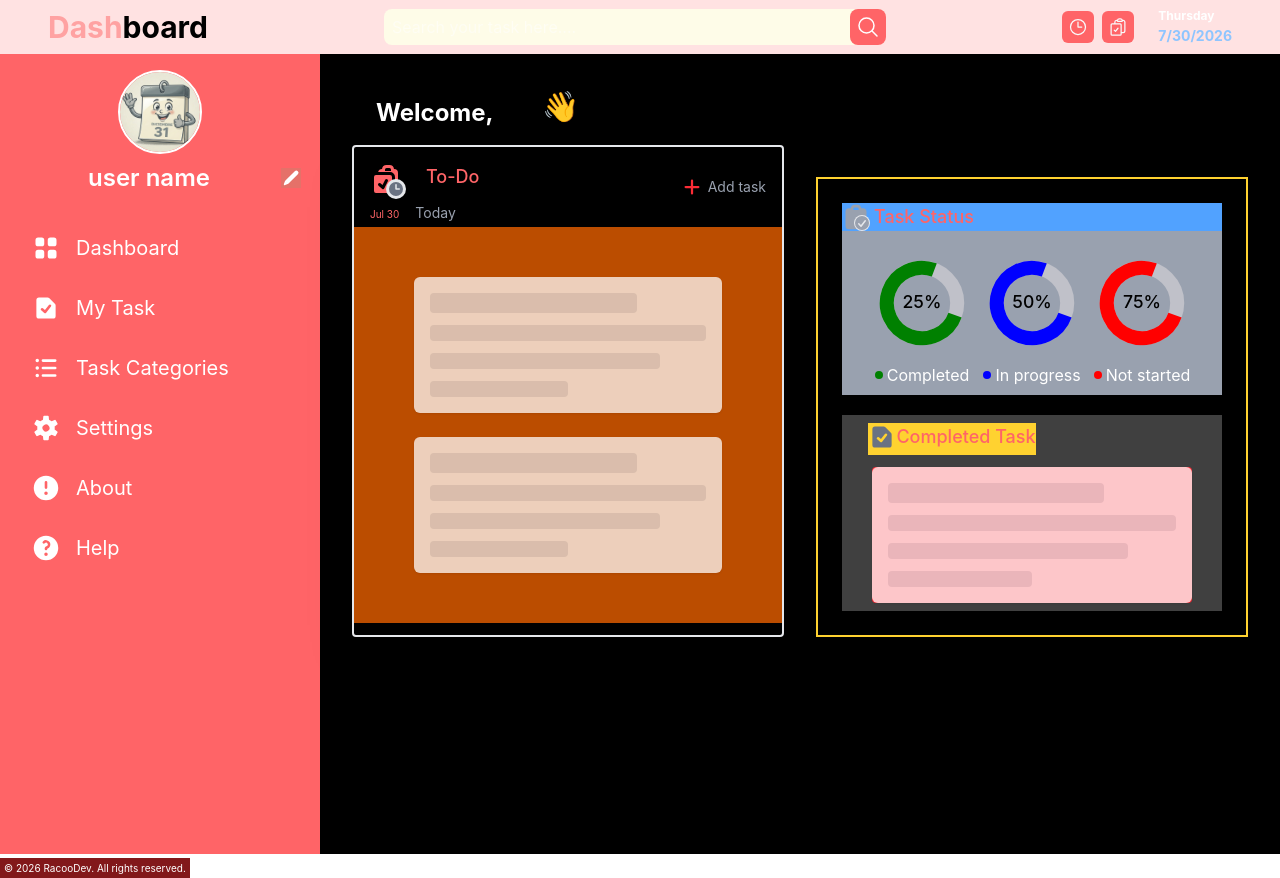
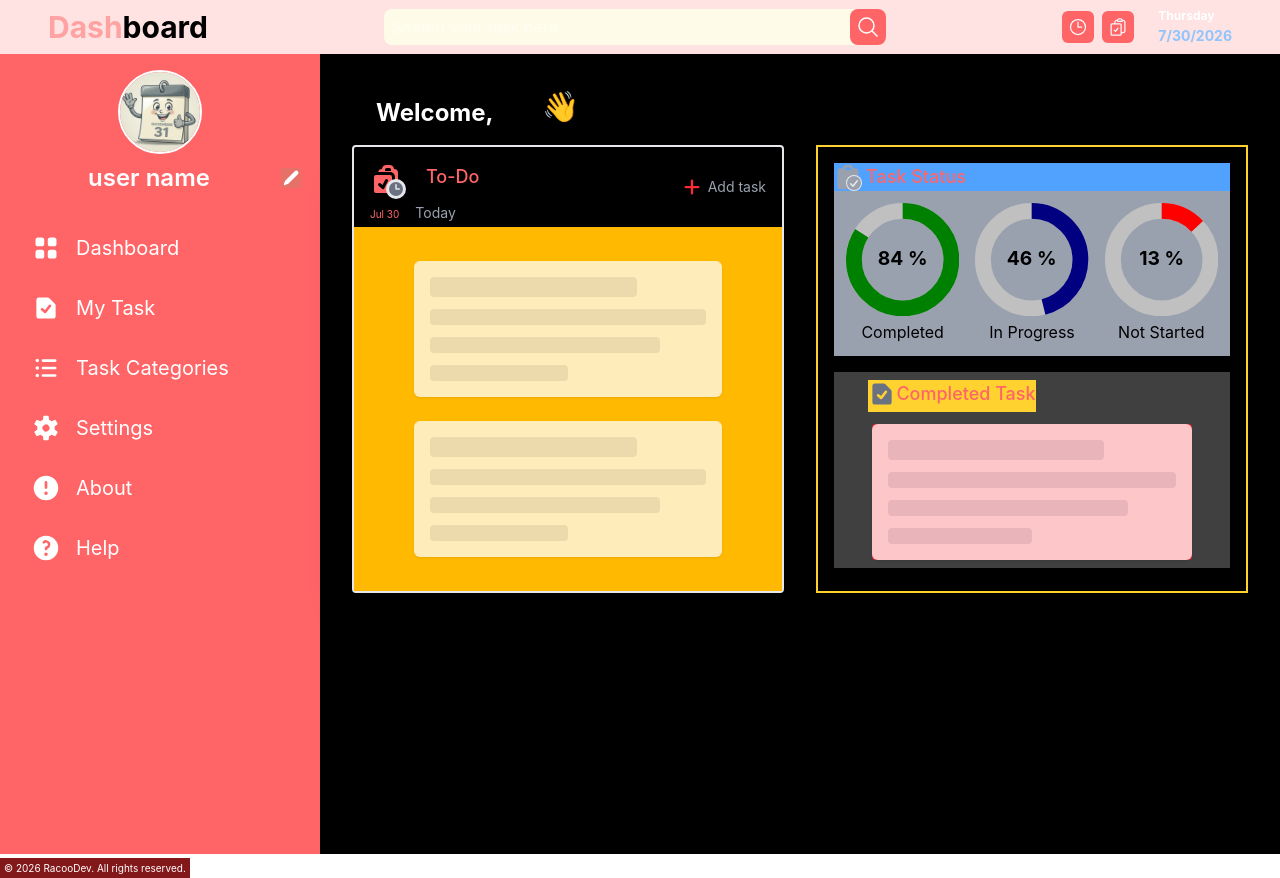
Before and after one commit to karinatuyuc/my-todo-list-React, a React (Vite) app: page / in a window 1280 px wide. Built offline with nearby package versions, Linux system fonts and the light colour scheme.

Commit message:
feat: se instalo la dependencia progressbar para los graficos circulares, tambien se cambio grosor, centrado y peso de fuente

```diff
--- a/package.json
+++ b/package.json
@@ -13,6 +13,7 @@
     "@heroicons/react": "^2.2.0",
     "@tailwindcss/vite": "^4.1.17",
     "react": "^19.1.1",
+    "react-circular-progressbar": "^2.2.0",
     "react-dom": "^19.1.1"
   },
   "devDependencies": {
--- a/src/ProgressCircle.jsx
+++ b/src/ProgressCircle.jsx
@@ -1,44 +1,25 @@
+import { CircularProgressbar, buildStyles } from "react-circular-progressbar";
 
+export default function ProgressCircle() {
 
-export default function ProgressCircle({title, progress, color}) {
+    const percentage = 66;
 
     return (
         <>
             {/** SVG for progress circles*/}
-            <div className="h-22 md:h-48 lg:h-32">
-                        <svg viewBox="0 0 100 100" className="w-full h-16 md:h-28 lg:h-22">
+            <div className="h-22 md:h-48 lg:h-36">
+                <CircularProgressbar
+                value={percentage}
 
-                            {/**Circle base */}
-                            <circle cx="50" cy="50" r="40" stroke="#C0C1C9"
-                            strokeWidth={16} fill="transparent"
-                            > </circle>
+                styles={buildStyles({
+                    pathColor: "#3b82f6",
+                    trailColor: '#F5F5F5',
+                })}
+                text={`${percentage} %`}
+                />
 
-                            {/**Circle progress */}
-                            <circle
-                                cx="50"
-                                cy="50"
-                                r="40"
-                                stroke={color}
-                                strokeWidth={16}
-                                strokeDasharray={2 * Math.PI * 40}
-                                strokeDashoffset={2 * Math.PI * 40 * 0.25} // 25% progress
-                                fill="transparent"
-                                transform="rotate( 20 50 50)"
-                            />
-                            <text
-                                x="50"
-                                y="50"
-                                textAnchor="middle"
-                                dominantBaseline="middle"
-                                fontSize="20"
-                                fill="black"
-                                className="font-medium"
-                            >{progress}</text>
-                        </svg>
-
-                        <div className="flex justify-center items-center gap-2 mt-2 md:gap-1 md:mt-4">
-                            <span className="w-2 h-2 rounded-full" style={{ backgroundColor: color }}></span>
-                            <span className="text-[10px] text-center md:text-2xl lg:text-base">{title}</span>
+                        <div className="flex justify-center items-center gap-2 md:gap-1 md:mt-1">
+                            <span className="text-[10px] text-center md:text-2xl lg:text-base">Completed</span>
                         </div>
             </div>
 
--- a/src/TaskCard.jsx
+++ b/src/TaskCard.jsx
@@ -44,13 +44,13 @@ export default function TaskCard({
   return (
     <>
       <div
-        className="border-gray-800 mt-3 mb-2
-        md:mt-3 lg:mt-1 lg:p-0.5 bg-blue-600 md:flex md:justify-center md:items-center md:w-96"
+        className="border-gray-800 mt-2 mb-2
+        md:mt-3 lg:p-0.5 bg-blue-600 md:flex md:justify-center md:items-center md:w-96"
       >
         <div className="grid grid-cols-1 gap-4 mt-1.5 p-1.5 lg:flex lg:mt-0.5 rounded-sm">
           {/**Card #1 */}
           <div
-            className="w-72 max-w-sm mx-auto bg-red-900 min-h-36 border-2 rounded-lg p-2 border-gray-300
+            className="w-64 max-w-sm mx-auto bg-red-900 min-h-36 border-2 rounded-lg p-2 border-gray-300
             md:grid md:grid-cols-1 md:p-2 md:w-full lg:w-80 lg:p-1.2"
           >
             <div
--- a/src/componentes/DashboardHome.jsx
+++ b/src/componentes/DashboardHome.jsx
@@ -1,3 +1,4 @@
+import { CircularProgressbar } from "react-circular-progressbar";
 import ProgressCircle from "../ProgressCircle";
 import CompletedTask from "../CompletedTask";
 import TaskCard from "../TaskCard";
@@ -39,17 +40,21 @@ export function DashboardHome({
 
   const dateInNumber = date.toLocaleDateString("en-US"); // To show the date in number
 
+  /*
   const circles = [
     { title: "Completed", progress: "25%", color: "green" },
     { title: "In progress", progress: "50%", color: "blue" },
     { title: "Not started", progress: "75%", color: "red" },
-  ];
+  ];*/
 
   let taskLimit = task.slice(0, 2);
   const totalCompleted = taskLimit.length;
 
   const limiteDiv2 = totalCompleted === 2 ? 2 : 1;
   const elementosCompletedTask = task.slice(0, limiteDiv2);
+  const percentageCompleted = 84;
+  const percentageInProgress = 46;
+  const percentageNotStarted = 13;
 
   return (
     <>
@@ -117,8 +122,10 @@ export function DashboardHome({
             </div>
           </div>
 
-          <div className=" flex flex-col justify-start items-center p-3 bg-amber-200
-          md:flex md:flex-row md:justify-center md:items-center md:gap-6 md:p-5 lg:flex lg:bg-amber-700 lg:flex-col">
+          <div
+            className=" flex flex-col justify-start items-center p-3 bg-amber-200
+          md:flex md:flex-row md:justify-center md:items-center md:gap-6 md:p-1 lg:flex lg:bg-amber-400 lg:flex-col"
+          >
             {taskLimit.length === 0 ? (
               <div className="w-72 p-1.5 rounded-sm gap-2 m-6 lg:w-80">
                 <div className="bg-white p-4 rounded-md shadow-sm animate-pulse flex flex-col gap-3">
@@ -171,9 +178,9 @@ export function DashboardHome({
           </div>
         </div>
 
-        <div className="border-amber-300 border-2 p-6 mt-4 md:mt-8">
+        <div className="border-amber-300 border-2 p-4">
           {/* TASK STATUS*/}
-          <div className="bg-gray-400">
+          <div className="bg-gray-400 mb-4">
             <div className="bg-blue-400 relative flex gap-4">
               <div className="">
                 <ClipboardIcon className="w-7 h-7 absolute text-gray-400 md:w-10 md:h-10 lg:w-7 lg:h-7" />
@@ -188,17 +195,79 @@ export function DashboardHome({
             </div>
 
             {/*Progress circles*/}
-            <div className="grid grid-cols-3 gap-1.5 m-5 p-2">
-              {circles.map((item, index) => (
-                <ProgressCircle
-                  // Aqui van los props que le pasamos al componente
-                  key={index}
-                  title={item.title}
-                  progress={item.progress}
-                  color={item.color}
-                />
-              ))}
+            <div className="grid grid-cols-3 gap-4 p-3">
+              <div className="">
+                  <CircularProgressbar
+                    value={percentageCompleted}
+                    text={`${percentageCompleted} %`}
+                    strokeWidth={14}
+                    styles={{
+                      path: { stroke: "#008000" },
+                      trail: { stroke: "#C0C0C0" },
+                      text: {
+                        fontSize: "17px",
+                        fontWeight: 'bold',
+                        textAnchor: "middle",
+                        dominantBaseline: "middle",
+                      },
+                    }}
+                  />
+                  <div className="flex justify-center items-center gap-2 md:gap-1 md:mt-1">
+                    <span className="text-[10px] text-center md:text-2xl lg:text-base text-black">
+                      Completed
+                    </span>
+                  </div>
+              </div>
+                            <div className="">
+                  <CircularProgressbar
+                    value={percentageInProgress}
+                    text={`${percentageInProgress} %`}
+                    strokeWidth={14}
+                    styles={{
+                      path: { stroke: "#000080" },
+                      trail: { stroke: "#C0C0C0" },
+                      text: {
+                        fontSize: "17px",
+                        fontWeight: 'bold',
+                        textAnchor: "middle",
+                        dominantBaseline: "middle",
+                      },
+                    }}
+                  />
+                  <div className="flex justify-center items-center gap-2 md:gap-1 md:mt-1">
+                    <span className="text-[10px] text-center md:text-2xl lg:text-base text-black">
+                      In Progress
+                    </span>
+                  </div>
+              </div>
+                            <div className="">
+                  <CircularProgressbar
+                    value={percentageNotStarted}
+                    text={`${percentageNotStarted} %`}
+                    strokeWidth={14}
+                    styles={{
+                      path: { stroke: "#FF0000" },
+                      trail: { stroke: "#C0C0C0" },
+                      text: {
+                        fontSize: "17px",
+                        fontWeight: 'bold',
+                        textAnchor: "middle",
+                        dominantBaseline: "middle",
+                      },
+                    }}
+                  />
+                  <div className="flex justify-center items-center gap-2 md:gap-1 md:mt-1">
+                    <span className="text-[10px] text-center md:text-2xl lg:text-base text-black">
+                      Not Started
+                    </span>
+                  </div>
+              </div>
+
+
             </div>
+
+
+
           </div>
 
           {/*COMPLETED TASK*/}
```
Also changed, not shown: 1 other file (tests, documents, lock files or other folders).
